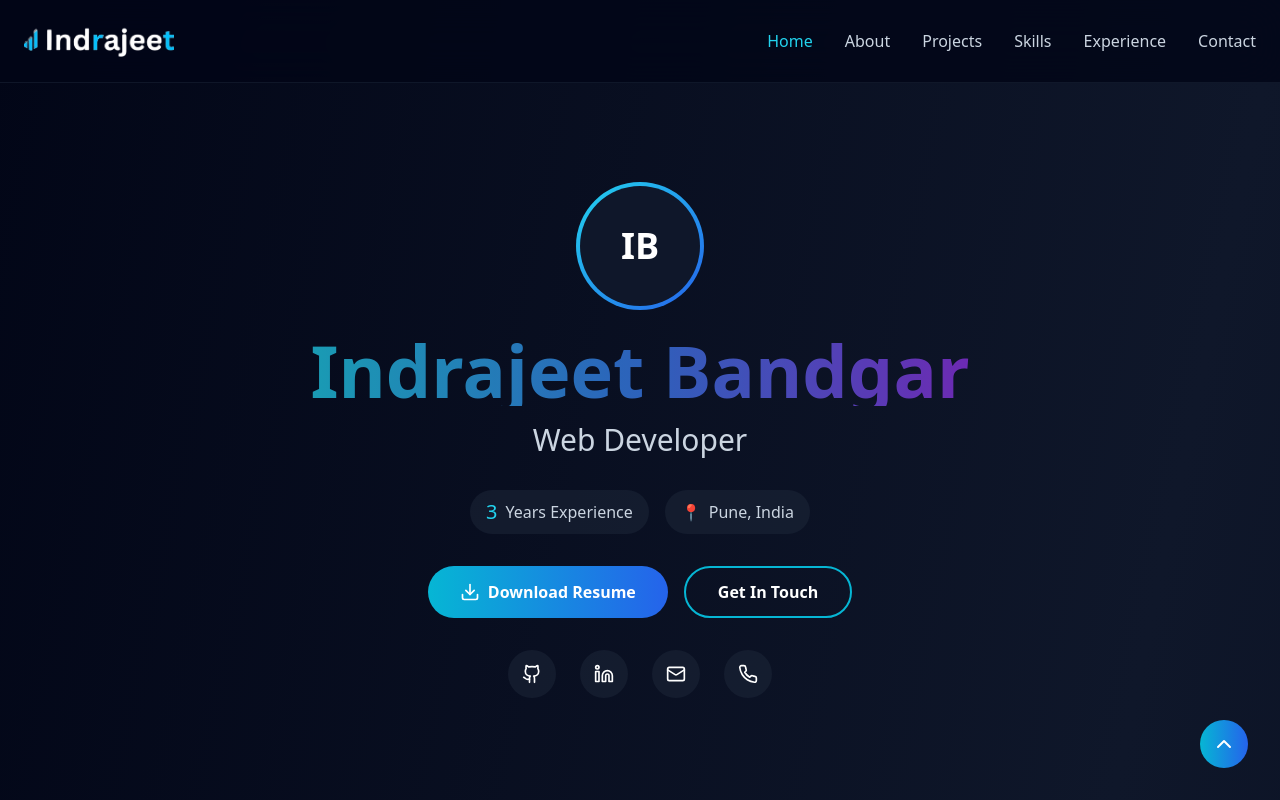
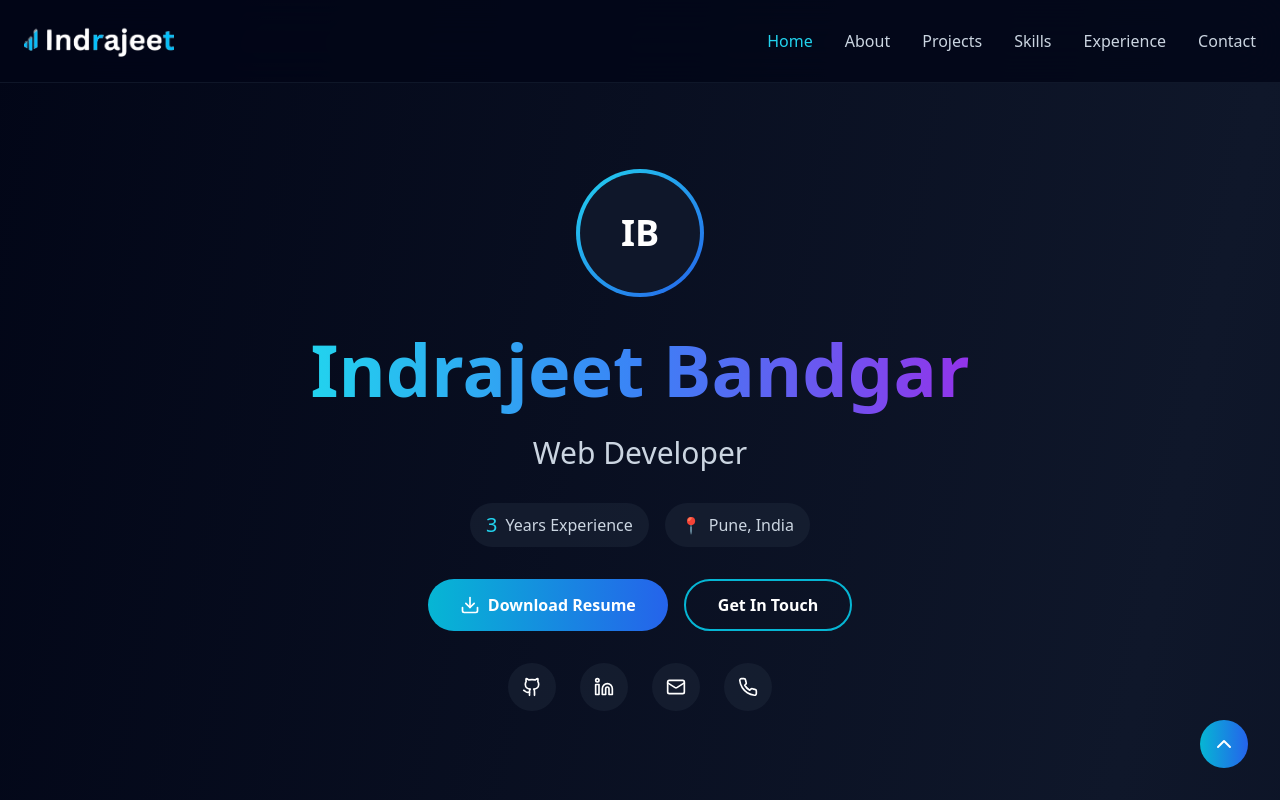
Before and after one commit to Indrajeet-1229/Portfolio, a React (Vite) app in the folder frontend/: page / in a window 1280 px wide. Shown: the top 800 px of the page. Built offline with nearby package versions, Linux system fonts and the light colour scheme.

Commit message:
update_hero.jsx

```diff
--- a/frontend/src/components/Hero.jsx
+++ b/frontend/src/components/Hero.jsx
@@ -18,7 +18,7 @@
             </div>
           </div>
 
-          <h1 className="text-6xl md:text-7xl font-bold mb-4 bg-gradient-to-r from-cyan-400 via-blue-500 to-purple-600 bg-clip-text text-transparent animate-pulse">
+<h1 className="text-6xl md:text-7xl font-bold mb-4 leading-normal md:leading-[1.35] bg-gradient-to-r from-cyan-400 via-blue-500 to-purple-600 bg-clip-text text-transparent">
             Indrajeet Bandgar
           </h1>
 
```
